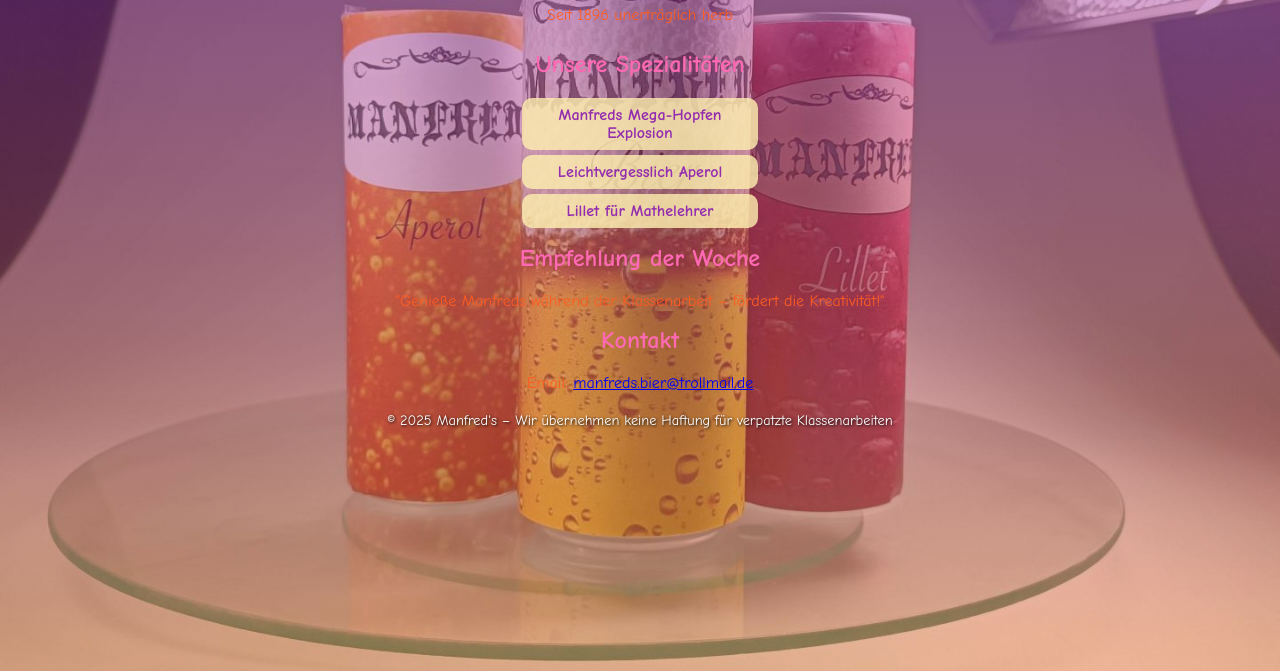
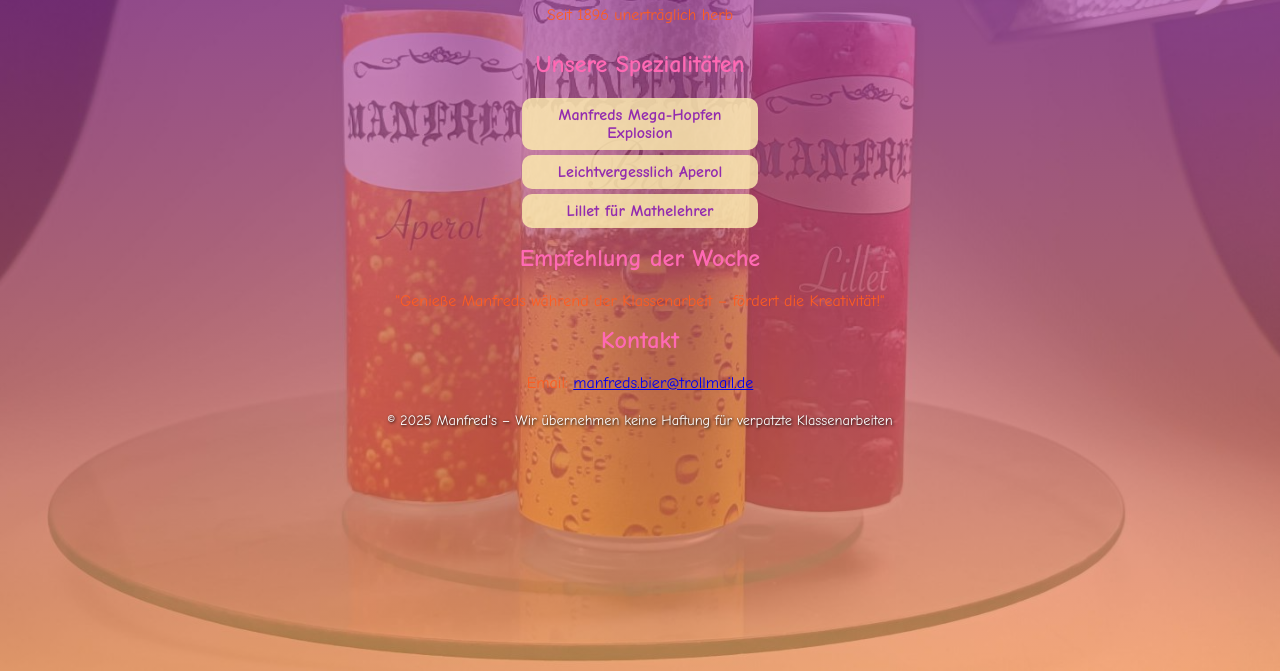
Before and after one commit to rantdom46/manfred, a plain HTML site: page index.html in a window 1280 px wide. Shown: the part 169-840 px from the top of the page. Drawn offline with Linux system fonts and the light colour scheme.

Commit message:
experimental increase of opacitz

```diff
--- a/style.css
+++ b/style.css
@@ -6,7 +6,7 @@
   color: #fe5c21;
   text-align: center;
   background:
-    linear-gradient(to bottom, rgba(147, 44, 175, 0.45), rgba(255, 140, 66, 0.4)), /* Farbverlauf oben */
+    linear-gradient(to bottom, rgba(147, 44, 175, 0.65), rgba(255, 140, 66, 0.6)), /* Farbverlauf oben */
     url('bottles.jpg') no-repeat center center fixed; /* Hintergrundbild */
   background-size: cover;
   background-attachment: fixed;
```
Also changed, not shown: Trollface.png (deleted).
